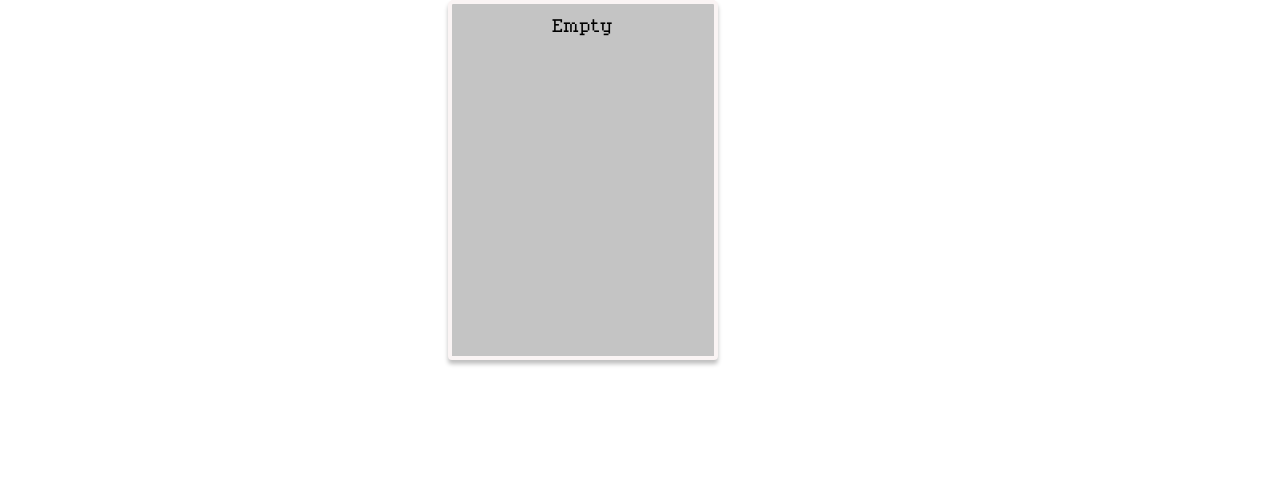
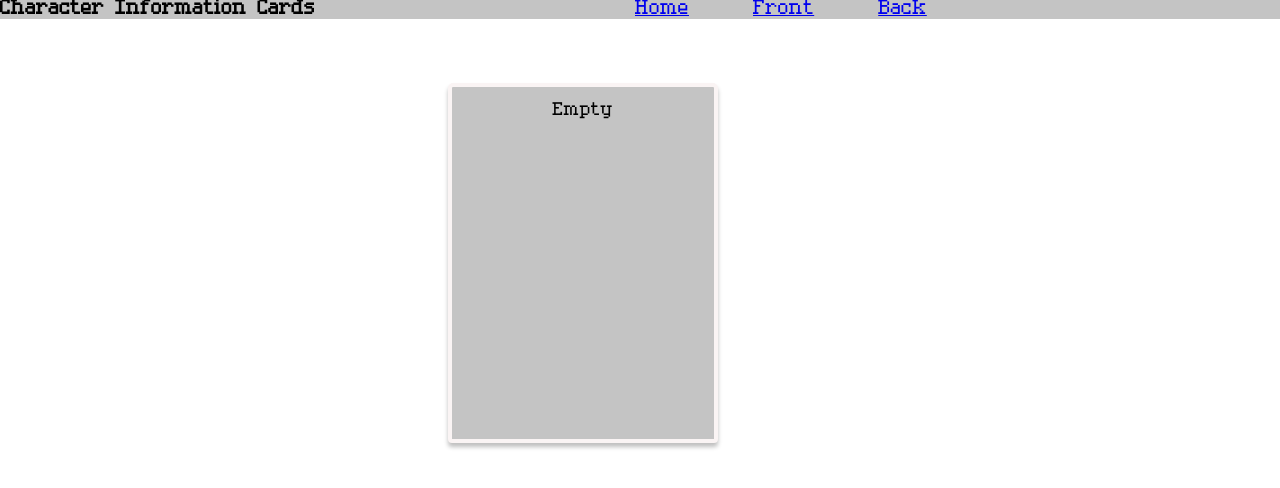
Before and after one commit to BrandoTurner/CharacterCards, a React (Create React App) app: page /BackCard in a window 1280 px wide. Shown: the top 488 px of the page. Built offline with nearby package versions, Linux system fonts and the light colour scheme.

Commit message:
router render pt.2 feat.nav

```diff
--- a/src/App.css
+++ b/src/App.css
@@ -15,6 +15,7 @@ nav{
   background: #C4C4C4;
   font-size: large;
   justify-content: stretch;
+  margin-bottom: 5%;
 
 }
 span{
--- a/src/components/BackCard.jsx
+++ b/src/components/BackCard.jsx
@@ -1,8 +1,13 @@
+import NavBar from "./NavBar";
+
  const BackCard = () => {
     return (
+        <div>
+            <NavBar/>
         <div className="BackCard">
             <p>Empty</p>
 
+        </div>
         </div>
     )
 }
--- a/src/components/FrontCard.jsx
+++ b/src/components/FrontCard.jsx
@@ -1,9 +1,12 @@
+import NavBar from "./NavBar";
 
 const FrontCard = () => {
     return (
         <div>
+            <NavBar/>
             <div className="FrontCard">
                 <p>Empty</p>
+
 
             </div>
         </div>
```
